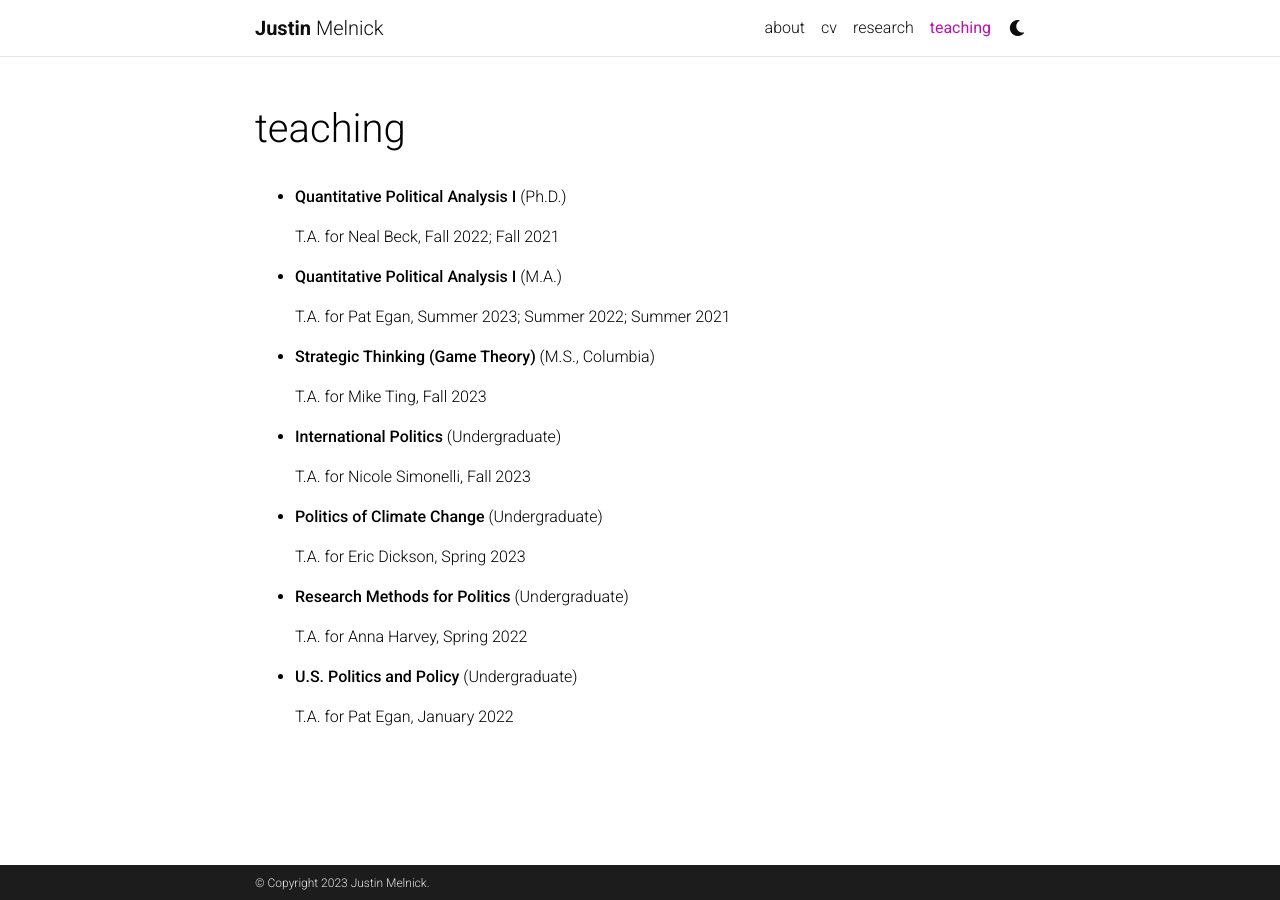
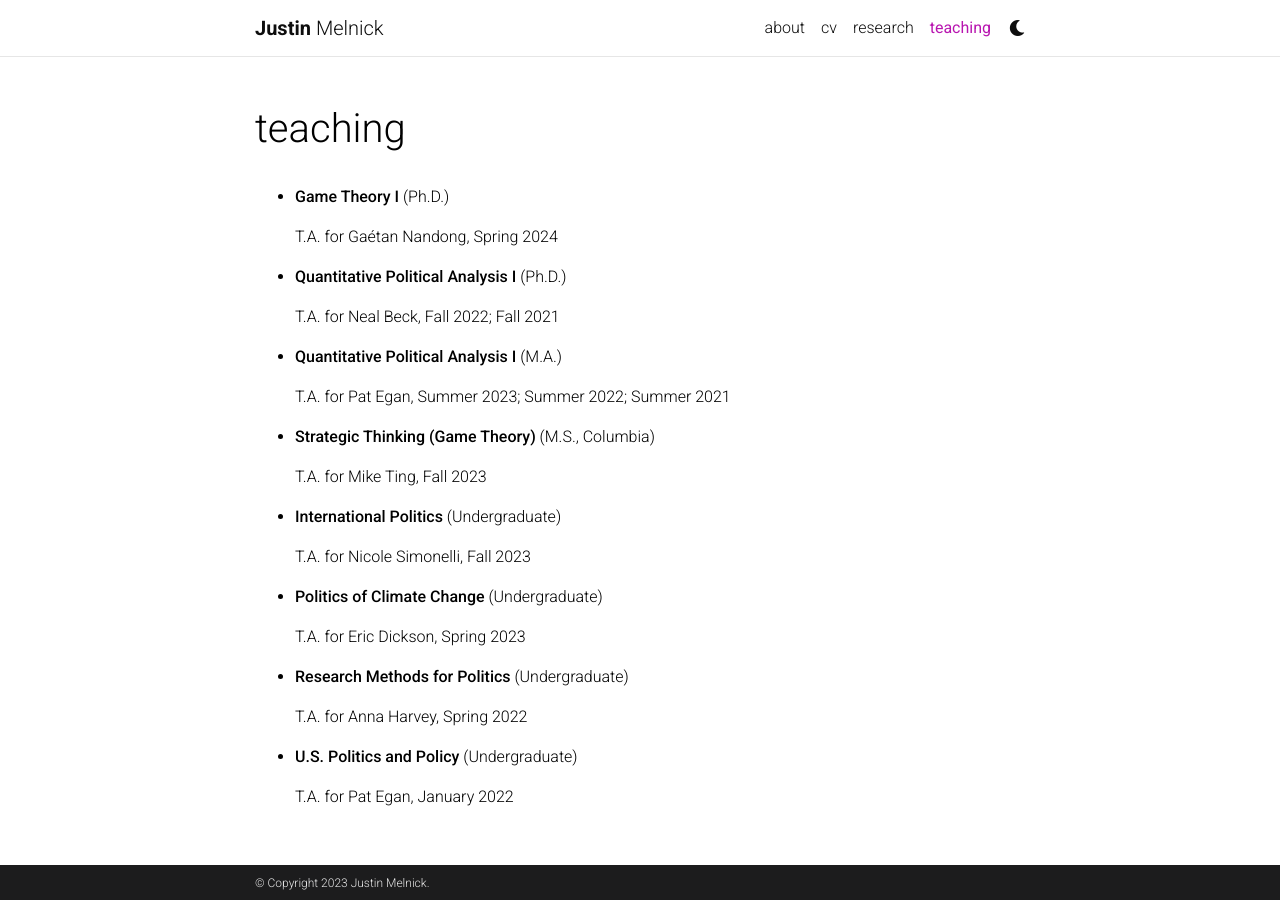
Before and after one commit to justinmelnick/justinmelnick.github.io, a Jekyll site: the page built from _pages/teaching.md, in a window 1280 px wide. Built offline with Jekyll 4.4.1, drawn with Linux system fonts in a browser that asks for light colours; comment, search, counter and statistics services are not loaded; a style sheet for code colours, icons or effects is not loaded.

Commit message:
Update teaching.md

```diff
--- a/_pages/teaching.md
+++ b/_pages/teaching.md
@@ -7,6 +7,9 @@ nav: true
 nav_order: 5
 ---
 
+- **Game Theory I** (Ph.D.)
+
+  T.A. for Gaétan Nandong, Spring 2024
 - **Quantitative Political Analysis I** (Ph.D.)
 
   T.A. for Neal Beck, Fall 2022; Fall 2021
```
